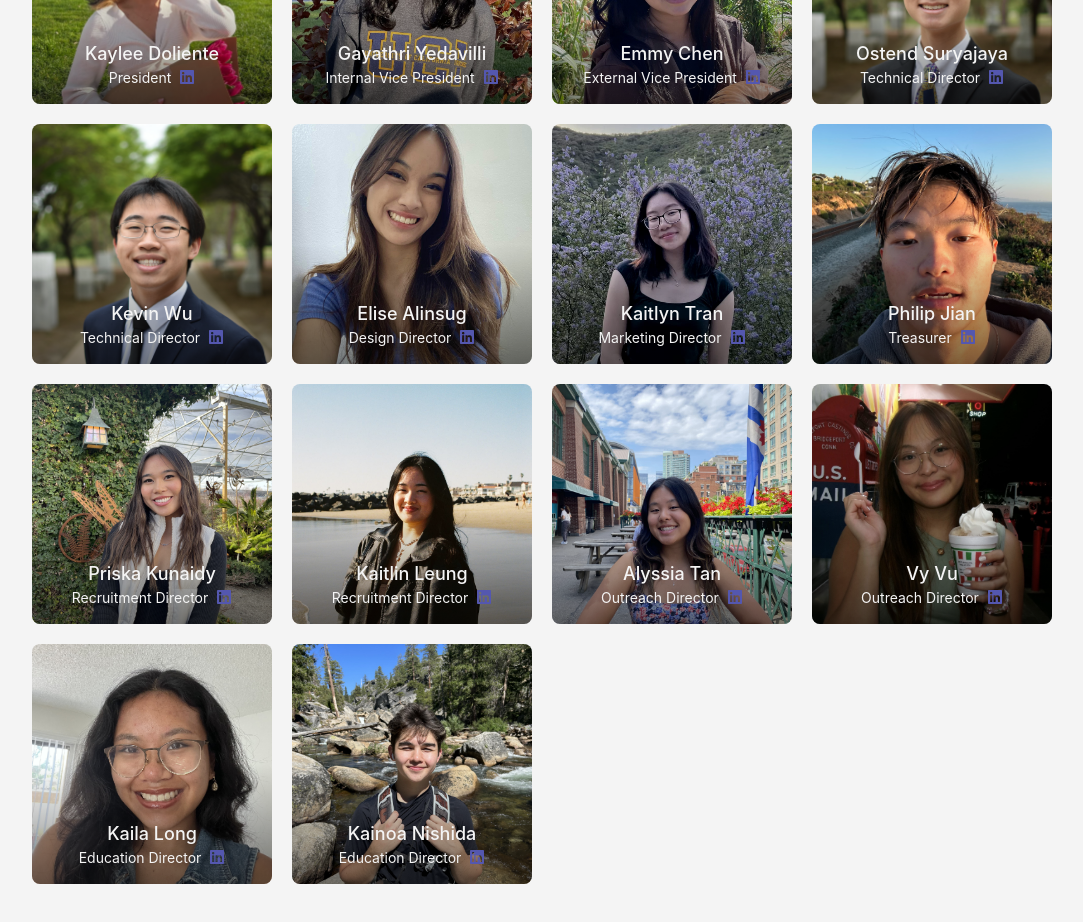
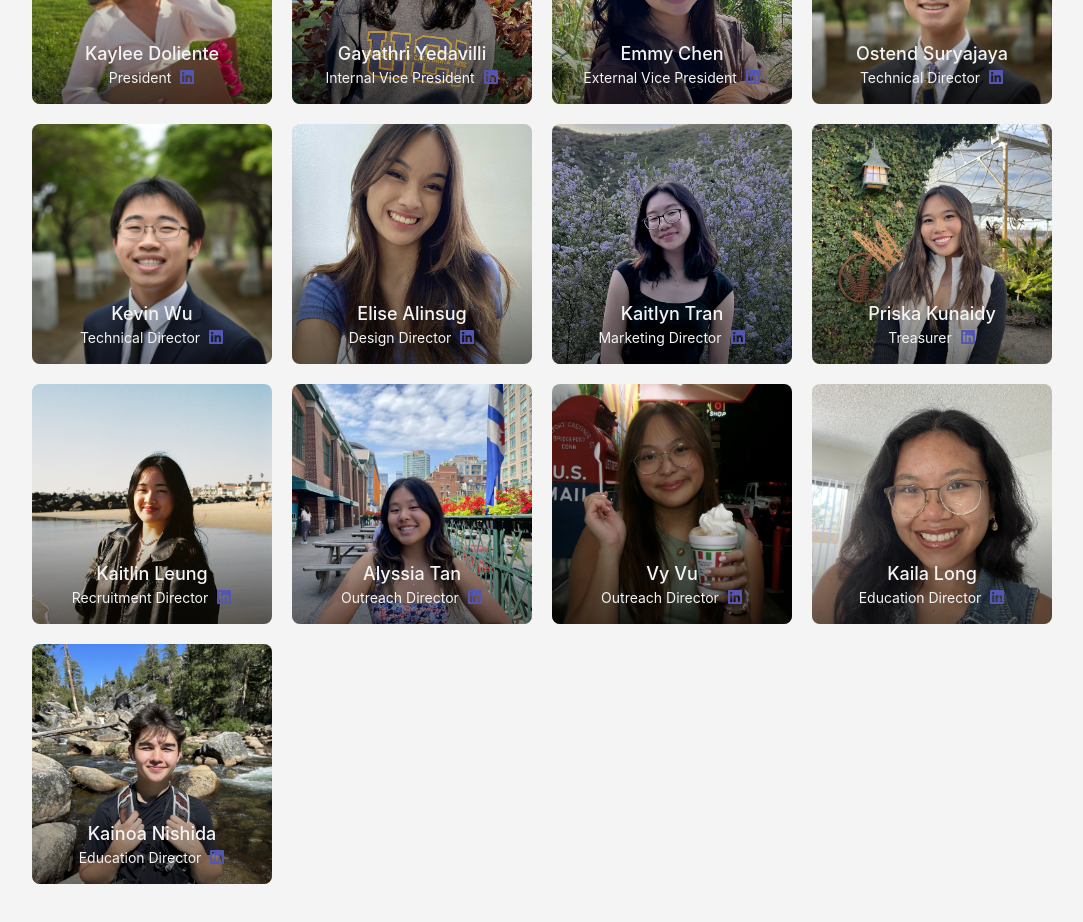
Before and after one commit to ctc-uci/website, a React (Vite) app: page /about in a window 1280 px wide. Shown: the part 2260-3182 px from the top of the page, without its empty margins (98-1181 px from the left). Built offline with nearby package versions, Linux system fonts and the light colour scheme.

Commit message:
chore: update team

```diff
--- a/src/components/about/team/team-data.ts
+++ b/src/components/about/team/team-data.ts
@@ -49,14 +49,8 @@ export const BOARD_DATA: Profile[] = [
     image: "/people/kaitlyn-tran.jpg",
   },
   {
-    name: "Philip Jian",
+    name: "Priska Kunaidy",
     role: "Treasurer",
-    linkedin: "https://www.linkedin.com/in/philip-jian",
-    image: "/people/philip-jian.jpg",
-  },
-  {
-    name: "Priska Kunaidy",
-    role: "Recruitment Director",
     linkedin: "https://www.linkedin.com/in/priskakunaidy/",
     image: "/people/priska-kunaidy.jpg",
   },
```
